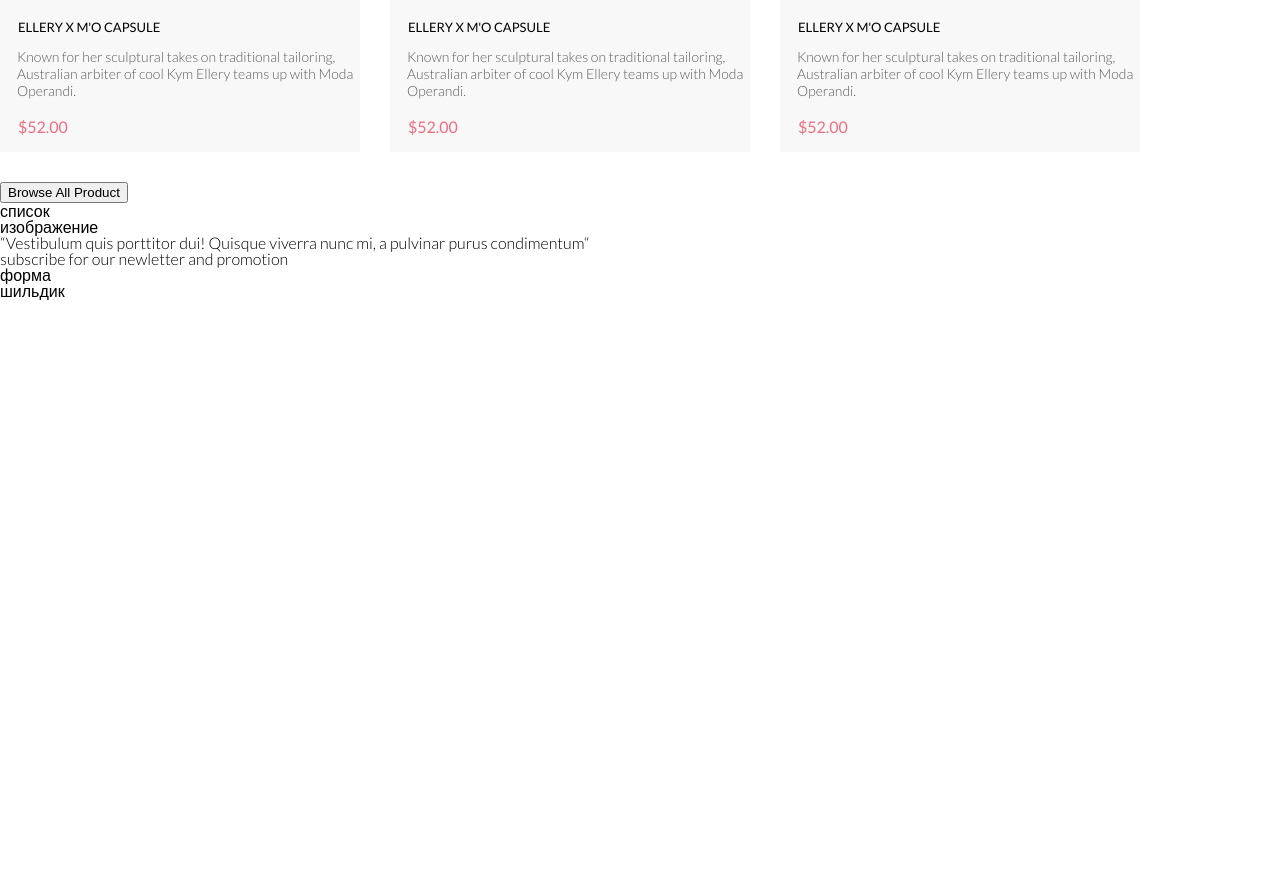
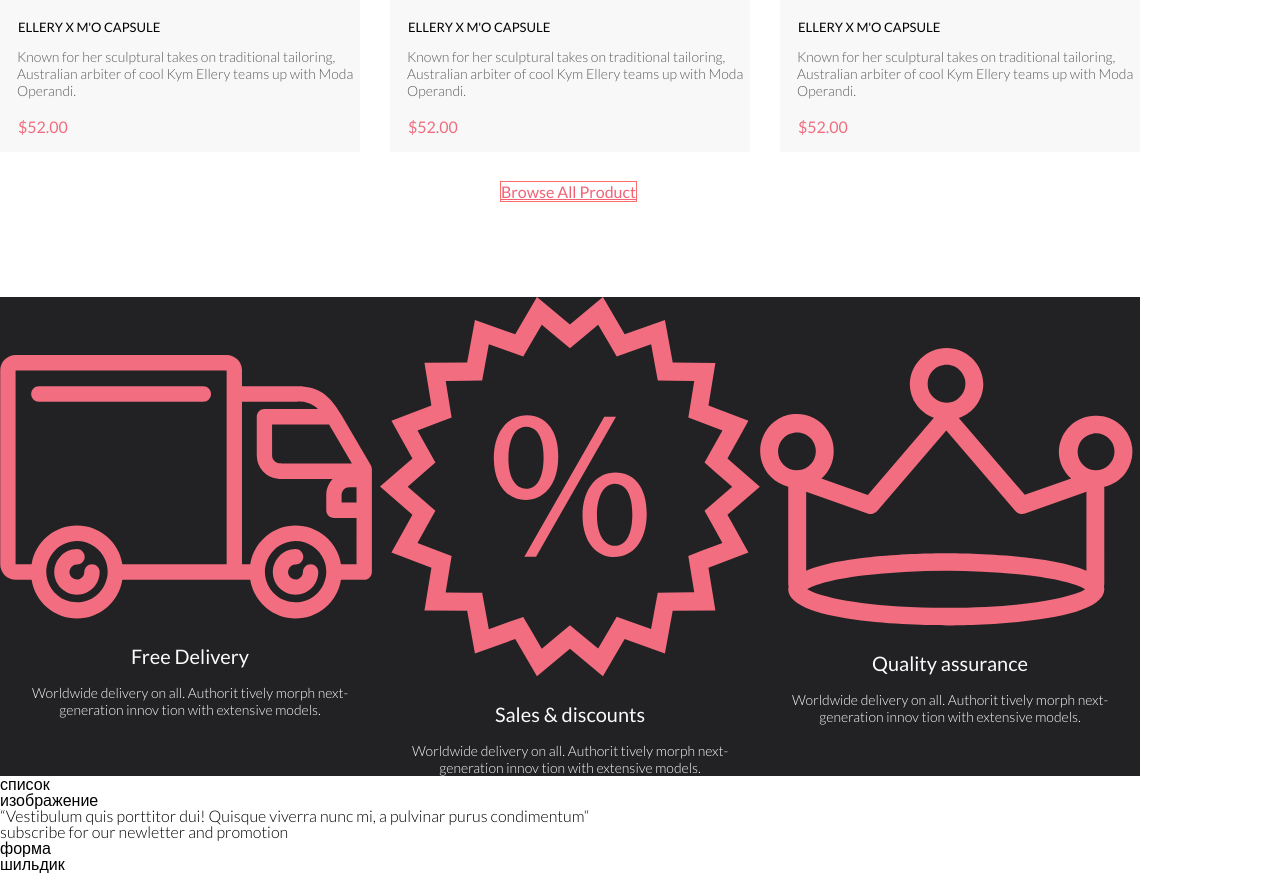
Before and after one commit to Escolar-063/shop-project, a plain HTML site: page index.html in a window 1280 px wide. Shown: the part 2619-3492 px from the top of the page. Before the commit the page ends 2919 px from the top, so only its background shows below. Drawn offline with Linux system fonts and the light colour scheme.

Commit message:
edited 01 feb 2021

```diff
--- a/css/style.css
+++ b/css/style.css
@@ -214,7 +214,15 @@
 }
 
 .fetured__button {
-
+    min-width: 211px;
+    min-height: 47px;
+    border: 1px solid #FF6A6A;
+    margin: 48px 0 0 500px;
+    font-style: normal;
+    font-weight: normal;
+    font-size: 16px;
+    line-height: 19px;
+    color: #F26376;
 }
 
 .fetured__heading {
@@ -237,3 +245,49 @@
     justify-content: center;
     margin: 6px 0px 48px 0px;
 }
+
+.advanteges__list {
+    min-height: 341px;
+    display: flex;
+    align-items: center;
+    justify-content: space-between;
+    background: #222224;
+    margin: 96px 0 0 0 ;
+    /*border: 1px solid chocolate;*/
+}
+
+.advanteges__item {
+    display: flex;
+    flex-direction: column;
+    /*border: 1px solid rgb(107, 7, 27);*/
+}
+
+.advanteges__header {
+    font-style: normal;
+    font-weight: normal;
+    font-size: 19.96px;
+    line-height: 24px;
+    color: #FBFBFB;
+    text-align: center;
+    margin-top: 25px;
+}
+
+.advanteges__text {
+    font-style: normal;
+    font-weight: 300;
+    font-size: 13.972px;
+    line-height: 17px;
+    text-align: center;
+    color: #FBFBFB;
+    text-align: center;
+    margin-top: 16px;
+}
+
+.
+/*
+.advanteges__item_logo {
+    align-self: center;
+    margin-bottom: 0px;
+    position: relative;
+}
+*/
--- a/index.html
+++ b/index.html
@@ -163,10 +163,32 @@
                     <!--button class="fetured__button">add to card</button-->
                 </li>
             </ul>
-            <button>Browse All Product</button>
+            <!--button>Browse All Product</button-->
+            <a href="#" class="fetured__button">Browse All Product</a>
             <!--button><img src="http://via.placeholder.com/211x47" alt="push"></button-->
         </section>
         <section class="advanteges">
+            <h2 class="visually-hidden">advanteges</h2>
+            <ul class="advanteges__list container">
+                <li class="advanteges__item">
+                    <img src="./img/delivery.svg" alt="car">
+                    <h3 class="advanteges__header">Free Delivery</h3>
+                    <p class="advanteges__text">Worldwide delivery on all. Authorit tively morph next-generation
+                        innov tion with extensive models.</p>
+                </li>
+                <li class="advanteges__item">
+                    <img src="./img/discounts.svg" alt="interest">
+                    <h3 class="advanteges__header">Sales & discounts</h3>
+                    <p class="advanteges__text">Worldwide delivery on all. Authorit tively morph next-generation
+                        innov tion with extensive models.</p>
+                </li>
+                <li class="advanteges__item">
+                    <img src="./img/assurance.svg" alt="crown">
+                    <h3 class="advanteges__header">Quality assurance</h3>
+                    <p class="advanteges__text">Worldwide delivery on all. Authorit tively morph next-generation
+                        innov tion with extensive models.</p>
+                </li>
+            </ul>
             список
         </section>
     </main>
```
Also changed, not shown: img/assurance.svg (added), img/delivery.svg (added), img/discounts.svg (added).
